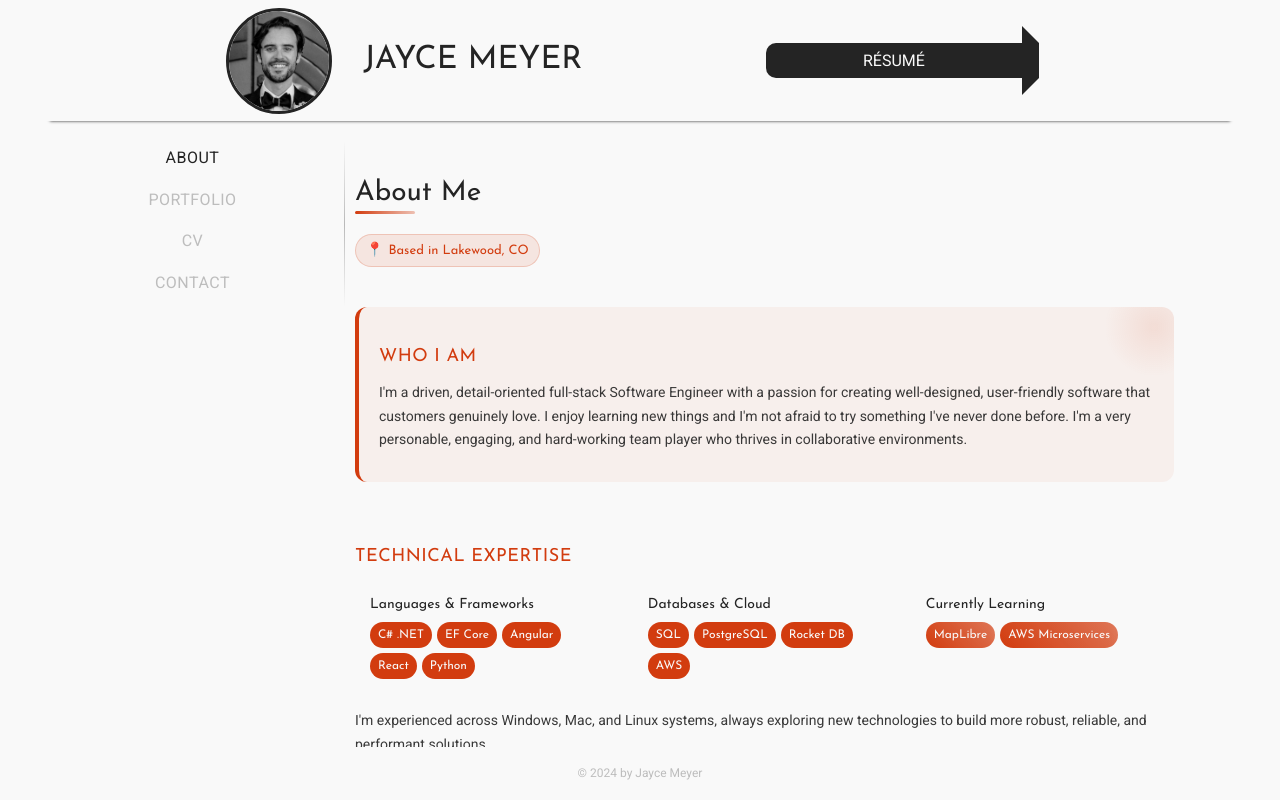
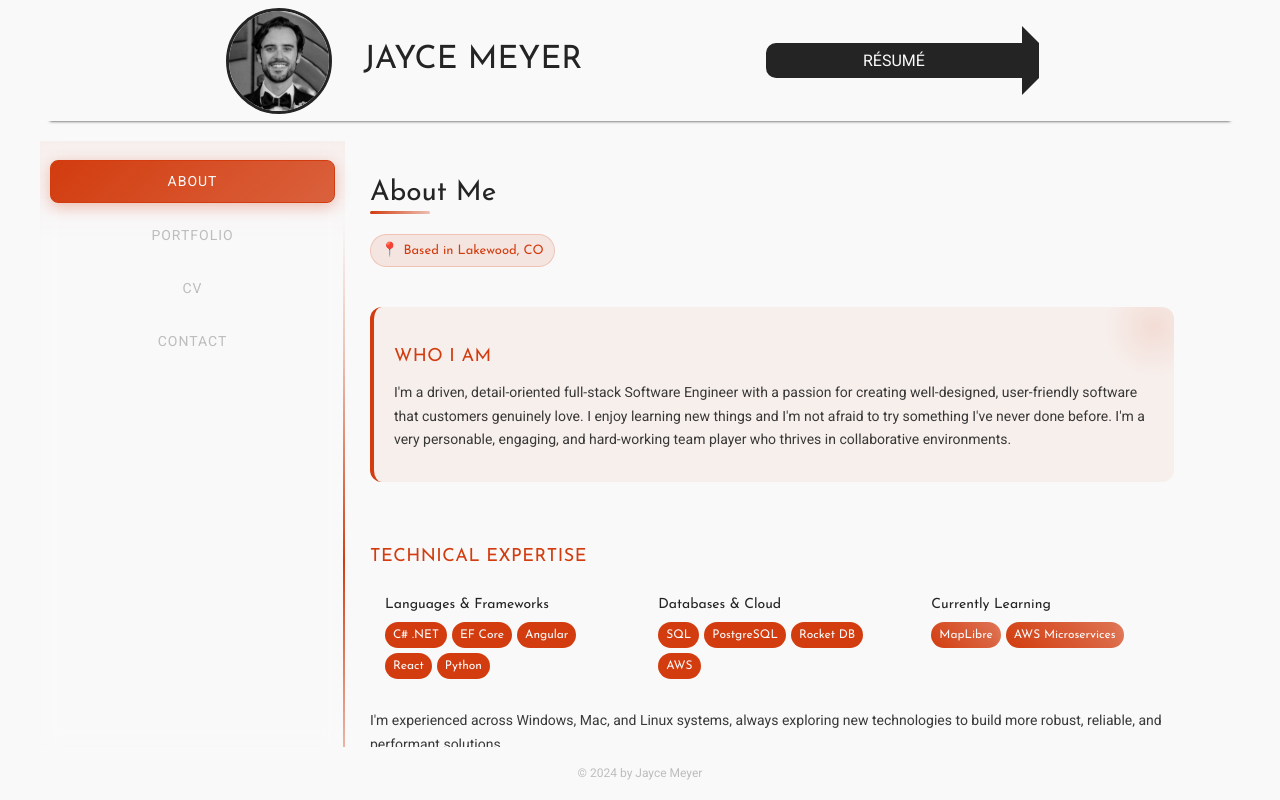
Before and after one commit to JayceMeyer/jaycemeyer.github.io, a React (Vite) app: page / in a window 1280 px wide. Built offline with nearby package versions, Linux system fonts and the light colour scheme.

Commit message:
Update side-nav styles

```diff
--- a/src/css/App.css
+++ b/src/css/App.css
@@ -29,6 +29,7 @@
   scroll-behavior: smooth;
   scroll-snap-type: y proximity; /* Changed from mandatory for better experience with long content */
   padding-right: 15px; /* Add padding to account for scrollbar width */
+  padding-left: 10px; /* Add left padding for better separation from sidebar */
   overscroll-behavior-y: contain; /* Prevent bounce effect at the end of scrolling */
 }
 
@@ -36,7 +37,7 @@
 @media only screen and (max-width: 768px) {
   .main-content {
     width: 80%; /* Increase width on mobile to match reduced side nav */
-    padding-left: 10px; /* Add left padding for better separation */
+    padding-left: 15px; /* Increase left padding for better separation */
   }
 }
 
--- a/src/css/SideNav.css
+++ b/src/css/SideNav.css
@@ -2,112 +2,201 @@
   display: flex;
   flex-direction: column;
   align-self: flex-start;
-  align-items: center;
+  align-items: stretch;
   order: -1;
-  padding-left: 0.75em;
-  padding-right: 0.75em;
-  margin-right: 1rem;
+  padding: 2rem 1rem;
+  margin-right: 1.5rem;
   width: 25%;
   position: relative;
+  min-height: 100vh;
+  background: rgba(var(--foreground-color), 0.02);
+  border-right: 1px solid rgba(var(--foreground-color), 0.1);
+  backdrop-filter: blur(10px);
 }
 
-/* Add a subtle divider for better visual separation on all devices */
+/* Add a subtle gradient overlay */
+.side-nav-wrapper::before {
+  content: "";
+  position: absolute;
+  top: 0;
+  left: 0;
+  right: 0;
+  height: 100px;
+  background: linear-gradient(to bottom, rgba(var(--accent-color-rgb), 0.05), transparent);
+  pointer-events: none;
+}
+
+/* Enhanced divider with gradient effect */
 .side-nav-wrapper::after {
   content: "";
   position: absolute;
   right: 0;
-  height: 100%;
-  width: 1px;
-  background: linear-gradient(to bottom, transparent, var(--foreground-color), transparent);
-  opacity: 0.3;
+  top: 10%;
+  height: 80%;
+  width: 2px;
+  background: linear-gradient(
+    to bottom,
+    transparent 0%,
+    rgba(var(--accent-color-rgb), 0.3) 20%,
+    var(--accent-color) 50%,
+    rgba(var(--accent-color-rgb), 0.3) 80%,
+    transparent 100%
+  );
+  border-radius: 1px;
 }
 
 /* Mobile-specific styling for side navigation */
 @media only screen and (max-width: 768px) {
   .side-nav-wrapper {
-    width: 24%; /* Reduce width on mobile */
-    padding-left: 0.25em;
-    padding-right: 0.25em;
-    margin-right: 0.5rem;
+    width: 20%;
+    padding: 1.5rem 0.5rem;
+    margin-right: 1rem;
+    background: rgba(var(--foreground-color), 0.03);
+  }
+
+  .side-nav-wrapper::after {
+    width: 1px;
+    background: linear-gradient(
+      to bottom,
+      transparent 0%,
+      rgba(var(--accent-color-rgb), 0.2) 30%,
+      rgba(var(--accent-color-rgb), 0.4) 50%,
+      rgba(var(--accent-color-rgb), 0.2) 70%,
+      transparent 100%
+    );
   }
 }
 
 .side-nav-item,
 .selected-side-nav-item {
-  padding: 0.5rem;
-  margin-bottom: 0.75rem;
+  padding: 1rem 1.5rem;
+  margin-bottom: 1rem;
   cursor: pointer;
   text-decoration: none;
-  font-family: "Roboto";
-  font-size: 16px;
+  font-family: "Roboto", sans-serif;
+  font-size: 1.4rem;
+  font-weight: 500;
   color: var(--unselected-item-color);
   position: relative;
-  text-decoration: none;
   text-transform: uppercase;
-  letter-spacing: 0.5px;
+  letter-spacing: 1px;
+  border-radius: 8px;
+  transition: all 0.3s cubic-bezier(0.4, 0, 0.2, 1);
+  background: transparent;
+  border: 1px solid transparent;
+  display: flex;
+  align-items: center;
+  justify-content: center;
+  text-align: center;
+  overflow: hidden;
+}
+
+/* Add a subtle shine effect */
+.side-nav-item::before {
+  content: "";
+  position: absolute;
+  top: 0;
+  left: -100%;
+  width: 100%;
+  height: 100%;
+  background: linear-gradient(90deg, transparent, rgba(var(--accent-color-rgb), 0.1), transparent);
+  transition: left 0.5s ease;
+  z-index: 1;
+}
+
+.side-nav-item:hover::before {
+  left: 100%;
 }
 
 /* Mobile-specific text styling */
 @media only screen and (max-width: 768px) {
   .side-nav-item,
   .selected-side-nav-item {
-    font-size: 14px;
-    padding: 0.4rem;
-    margin-bottom: 0.5rem;
-    text-align: center;
-    letter-spacing: 0;
+    font-size: 1.1rem;
+    padding: 0.8rem 0.5rem;
+    margin-bottom: 0.8rem;
+    letter-spacing: 0.5px;
   }
 }
 
 .selected-side-nav-item {
-  color: var(--foreground-color);
+  color: var(--background-color);
+  background: linear-gradient(135deg, var(--accent-color), rgba(var(--accent-color-rgb), 0.8));
+  border: 1px solid var(--accent-color);
+  box-shadow: 0 4px 15px rgba(var(--accent-color-rgb), 0.3);
+  transform: translateY(-1px);
+  font-weight: 600;
+  position: relative;
+  z-index: 2;
+}
+
+.selected-side-nav-item::after {
+  content: "";
+  position: absolute;
+  top: 0;
+  left: 0;
+  right: 0;
+  bottom: 0;
+  background: linear-gradient(135deg, rgba(255, 255, 255, 0.1), transparent);
+  border-radius: 8px;
+  pointer-events: none;
 }
 
 .side-nav-item:hover {
   color: var(--accent-color);
+  background: rgba(var(--accent-color-rgb), 0.1);
+  border: 1px solid rgba(var(--accent-color-rgb), 0.3);
+  transform: translateY(-2px);
+  box-shadow: 0 6px 20px rgba(var(--foreground-color), 0.1);
 }
 
+/* Enhanced underline effect */
+.side-nav-item::after {
+  content: "";
+  position: absolute;
+  width: 0;
+  height: 2px;
+  bottom: 0;
+  left: 50%;
+  background: var(--accent-color);
+  transition: all 0.3s cubic-bezier(0.4, 0, 0.2, 1);
+  transform: translateX(-50%);
+  z-index: 2;
+}
+
+.side-nav-item:hover::after {
+  width: 80%;
+}
+
+.selected-side-nav-item::after {
+  width: 0; /* Remove underline for selected items since they have background */
+}
+
+/* Touch device specific styles */
 @media (hover: none) {
   .side-nav-item:hover {
     color: var(--unselected-item-color);
+    background: transparent;
+    border: 1px solid transparent;
+    transform: none;
+    box-shadow: none;
+  }
+
+  .side-nav-item:hover::before {
+    left: -100%;
+  }
+
+  .side-nav-item:hover::after {
+    width: 0;
   }
 
   .side-nav-item:active {
     color: var(--accent-color);
+    background: rgba(var(--accent-color-rgb), 0.1);
+    border: 1px solid rgba(var(--accent-color-rgb), 0.3);
+  }
+
+  .side-nav-item:active::after {
+    width: 80%;
   }
 }
-
-.side-nav-item:before {
-  content: "";
-  position: absolute;
-  width: 100%;
-  height: 0.2rem;
-  bottom: 0;
-  left: 0;
-  background-color: var(--foreground-color);
-  visibility: hidden;
-  -webkit-transform: scaleX(0);
-  transform: scaleX(0);
-  -webkit-transition: all 0.3s ease-in-out 0s;
-  transition: all 0.3s ease-in-out 0s;
-}
-
-.side-nav-item:hover:before {
-  visibility: visible;
-  -webkit-transform: scaleX(1);
-  transform: scaleX(1);
-}
-
-@media (hover: none) {
-  .side-nav-item:hover:before {
-    visibility: hidden;
-    -webkit-transform: scaleX(0);
-    transform: scaleX(0);
-  }
-
-  .side-nav-item:active:before {
-    visibility: visible;
-    -webkit-transform: scaleX(1);
-    transform: scaleX(1);
-  }
-}
```
